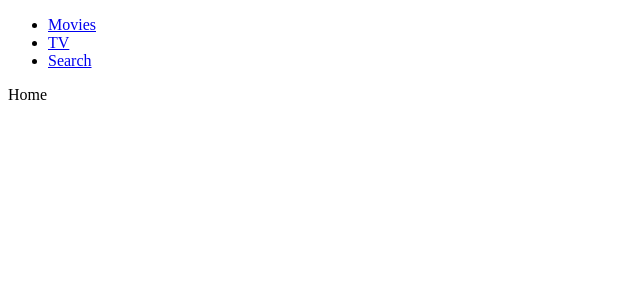
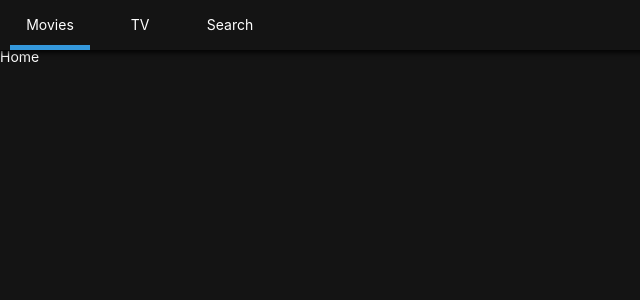
Before and after one commit to FixingWoo/-Membership-React-JS-by-nomad, a React (Create React App) app: page / in a window 1280 px wide. Shown: the top 300 px of the page, without its empty margins (0-640 px from the left). Built offline with nearby package versions, Linux system fonts and the light colour scheme.

Commit message:
design: GlobalStyles + Header

```diff
--- a/package.json
+++ b/package.json
@@ -10,6 +10,8 @@
     "react-dom": "^17.0.2",
     "react-router-dom": "^5.2.0",
     "react-scripts": "4.0.3",
+    "styled-components": "^5.3.0",
+    "styled-reset": "^4.3.4",
     "web-vitals": "^1.1.2"
   },
   "scripts": {
--- a/src/Components/App.js
+++ b/src/Components/App.js
@@ -1,12 +1,12 @@
 import React from 'react';
 import Router from 'Components/Router';
-import Header from 'Components/Header';
+import GlobalStyles from 'Components/GlobalStyles';
 
 function App() {
     return (
         <>
-            <Header />
             <Router />
+            <GlobalStyles />
         </>
     );
 }
--- /dev/null
+++ b/src/Components/GlobalStyles.js
@@ -0,0 +1,25 @@
+import { createGlobalStyle } from "styled-components";
+import reset from 'styled-reset';
+
+const globalStyles = createGlobalStyle`
+    ${reset};
+
+    a {
+        text-decoration: none;
+        color: inherit;
+    }
+
+    * {
+        box-sizing: border-box;
+    }
+
+    body {
+        font-family: --apple-system, BlinkMacSystemFont, 'Segoe UI', Roboto, Oxygen, Ubuntu, Cantarell, 'Open Sans', 'Helvetica Neue', sans-serif;
+        font-size: 14px;
+        color: white;
+        background-color: rgba(20, 20, 20, 1);
+        padding-top: 50px;
+    }
+`;
+
+export default globalStyles;
--- a/src/Components/Header.js
+++ b/src/Components/Header.js
@@ -1,17 +1,57 @@
 import React from 'react';
+import { Link, withRouter } from 'react-router-dom';
+import styled from 'styled-components';
 
-export default () => (
-    <header>
-        <ul>
-            <li>
-                <a href="/">Movies</a>
-            </li>
-            <li>
-                <a href="/tv">TV</a>
-            </li>
-            <li>
-                <a href="/search">Search</a>
-            </li>
-        </ul>
-    </header>
-);
+const Header = styled.header`
+    position: fixed;
+    top: 0;
+    left: 0;
+    display: flex;
+    align-items: center;
+    width: 100%;
+    height: 50px;
+    padding: 0 10px;
+    color: white;
+    background-color: rgba(20, 20, 20, 0.8);
+    box-shadow: 0 1px 5px 2px rgba(0, 0, 0, 0.8);
+`;
+
+const List = styled.ul`
+    display: flex;
+`;
+
+const Item = styled.li`
+    :not(:last-child) {
+        margin-right: 10px;
+    }
+
+    width: 80px;
+    height: 50px;
+    text-align: center;
+    border-bottom: 5px solid ${props => props.current ? "#3498db" : "transparent"};
+    transition: border-bottom .5s ease-in-out;
+`;
+
+const SLink = styled(Link)`
+    display: flex;
+    justify-content: center;
+    align-items: center;
+    width: 100%;
+    height: 50px;
+`;
+
+export default withRouter(({ location: { pathname } }) => (
+    <Header>
+        <List>
+            <Item current={ pathname === "/" }>
+                <SLink to="/">Movies</SLink>
+            </Item>
+            <Item current={ pathname === "/tv" }>
+                <SLink to="/tv">TV</SLink>
+            </Item>
+            <Item current={ pathname === "/search" }>
+                <SLink to="/search">Search</SLink>
+            </Item>
+        </List>
+    </Header>
+));
--- a/src/Components/Router.js
+++ b/src/Components/Router.js
@@ -1,5 +1,7 @@
 import React from 'react';
 import { BrowserRouter as Router, Route, Redirect, Switch } from 'react-router-dom';
+
+import Header from 'Components/Header';
 import Home from 'Routes/Home';
 import TV from 'Routes/TV';
 import Detail from 'Routes/Detail';
@@ -8,6 +10,8 @@ import Search from 'Routes/Search';
 export default () => {
     return (
         <Router>
+            <>
+                <Header />
                 <Switch>
                     <Route path="/" exact component={ Home } />
                     <Route path="/tv" component={ TV } />
@@ -15,6 +19,7 @@ export default () => {
                     <Route path="/search" component={ Search } />
                     <Redirect from="*" to="/" />
                 </Switch>
+            </>
         </Router>
     )
 };
```
Also changed, not shown: 1 other file (tests, documents, lock files or other folders). Lines whose indentation alone changed are shown as unchanged.
